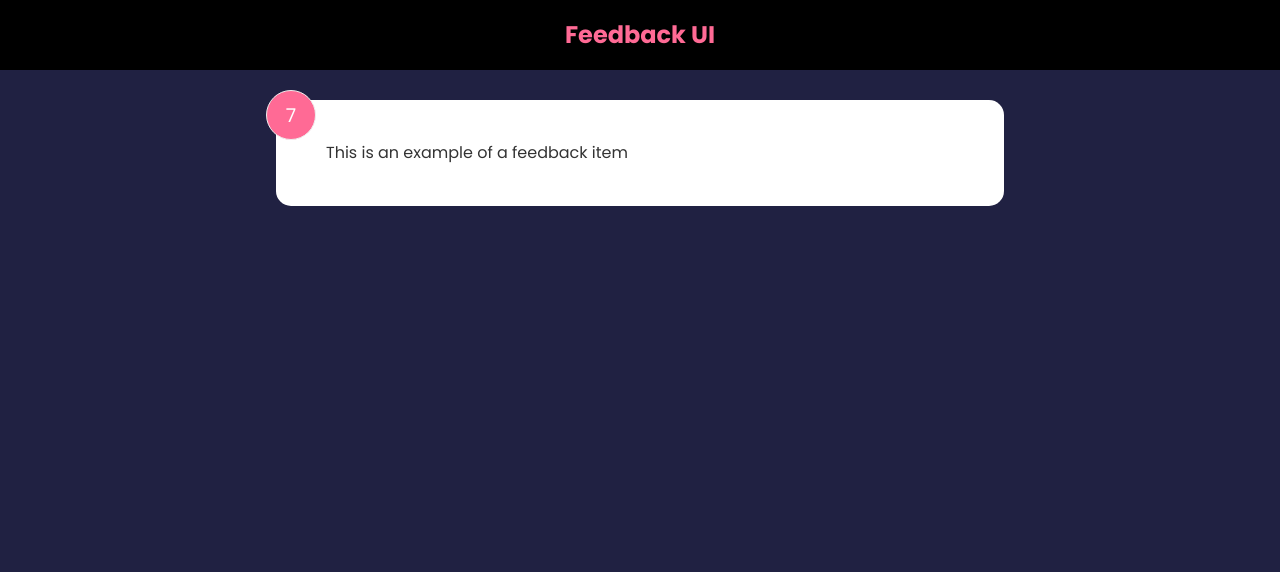
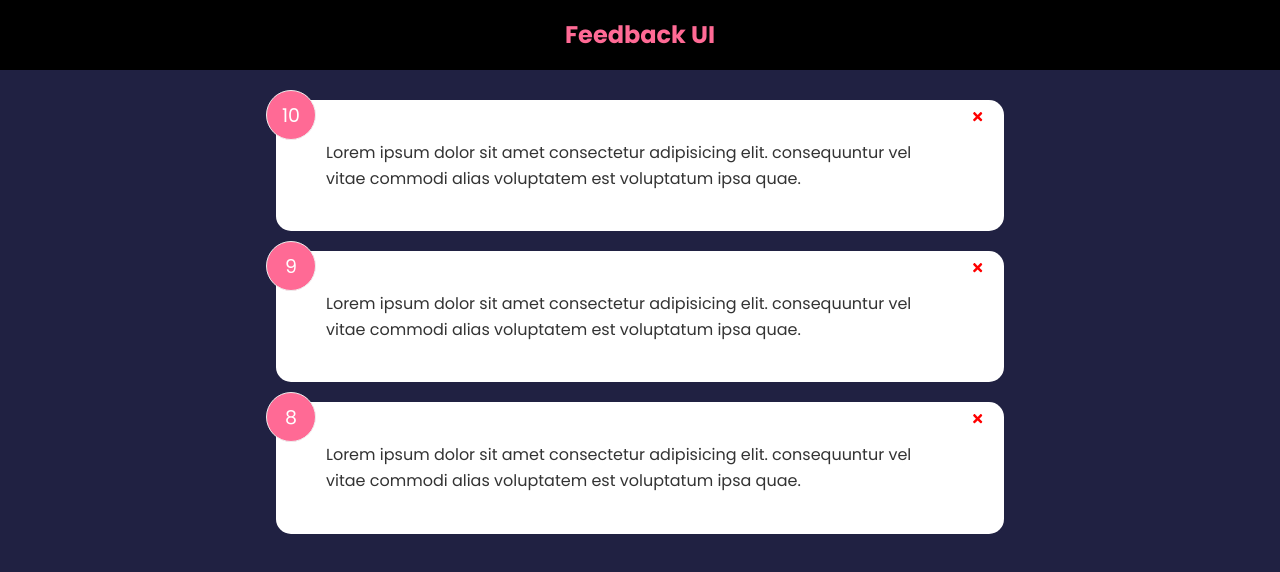
Before and after one commit to bllsglm/FeedBack-App, a React (Vite) app: page / in a window 1280 px wide. Shown: the top 572 px of the page. Built offline with nearby package versions, Linux system fonts and the light colour scheme; the HTML template or start-up script is replaced by a standard one.

Commit message:
Add feedbackItem

```diff
--- a/package.json
+++ b/package.json
@@ -11,7 +11,8 @@
   },
   "dependencies": {
     "react": "^18.2.0",
-    "react-dom": "^18.2.0"
+    "react-dom": "^18.2.0",
+    "react-icons": "^5.0.1"
   },
   "devDependencies": {
     "@types/react": "^18.2.43",
--- a/src/App.tsx
+++ b/src/App.tsx
@@ -1,16 +1,24 @@
 
 import Header from './components/Header';
-import FeedbackItem from './components/FeedbackItem';
+import FeedbackData from './data/FeedbackData';
+import { useState } from 'react';
+import FeedbackList from './components/FeedbackList';
 
 function App() {
+  const [feedback, setFeedback] = useState(FeedbackData)
+
+  const deleteFeedback = (id:number)=> {
+    if(window.confirm('Are you sure you want to delete?')){
+      setFeedback(feedback.filter(feedback => feedback.id !== id))
+    }
+  }
 
   return (
     <>
       <Header/>
       <div className="container">
-        <FeedbackItem/>
+        <FeedbackList feedback={feedback} handleDelete={deleteFeedback}/>
       </div>
-
     </>
   )
 }
--- a/src/components/FeedbackItem.tsx
+++ b/src/components/FeedbackItem.tsx
@@ -1,18 +1,25 @@
-import { useState } from "react"
+import { FaTimes } from "react-icons/fa";
+import Card from "./shared/Card";
 
+type ItemProps = {
+  id: number;
+  rating: number;
+  text: string;
+  handleDelete: (id:number) => void;
+};
 
-const FeedbackItem = () => {
-
-  const [rating, setRating] = useState(7)
-  const [text, setText] = useState('This is an example of a feedback item')
+const FeedbackItem = ({id, rating, text, handleDelete}: ItemProps) => {
 
   return (
-    <div className="card">
+    <Card>
       <div className="num-display">{rating}</div>
+      <button className="close" onClick={()=>handleDelete(id)}>
+        <FaTimes color="red"/>
+      </button>
       <div className="text-display">
         {text}
       </div>
-    </div>
+    </Card>
   )
 }
 
--- /dev/null
+++ b/src/components/FeedbackList.tsx
@@ -0,0 +1,33 @@
+import FeedbackItem from './FeedbackItem';
+
+type ItemProps = {
+  id: number;
+  rating: number;
+  text: string;
+};
+
+type FeedbackListProps = {
+  feedback : ItemProps[];
+  handleDelete :(id:number)=>void
+}
+
+const FeedbackList = ({feedback, handleDelete}: FeedbackListProps) => {
+  if(!feedback || feedback.length === 0){
+    return <p>No Feedback Yet</p>
+  }
+
+
+  return (
+    <div className="feedback-list">
+     {feedback.map((item)=>(
+      <FeedbackItem
+        key={item.id}
+        {...item}
+        handleDelete={handleDelete}
+      />
+     ))}
+    </div>
+  )
+}
+
+export default FeedbackList
--- a/src/components/Header.tsx
+++ b/src/components/Header.tsx
@@ -1,7 +1,7 @@
 type HeaderProps = {
-  text: string,
-  bgColor : string,
-  textColor : string
+  text?: string,
+  bgColor? : string,
+  textColor? : string
 }
 
 const Header = ({text = 'Feedback UI', bgColor='rgba(0,0,0,4)', textColor= '#ff6a95'}: HeaderProps) => {
--- /dev/null
+++ b/src/components/shared/Card.tsx
@@ -0,0 +1,16 @@
+import { ReactNode } from "react"
+
+type CardProps = {
+  children: ReactNode,
+  reverse?: boolean
+}
+
+const Card = ({children, reverse}: CardProps) => {
+  return (
+    <div className={`card ${reverse && 'reverse'}`}>
+      {children}
+    </div>
+  )
+}
+
+export default Card
--- /dev/null
+++ b/src/data/FeedbackData.tsx
@@ -0,0 +1,19 @@
+const FeedbackData = [
+  {
+    id: 1,
+    rating: 10,
+    text: 'Lorem ipsum dolor sit amet consectetur adipisicing elit. consequuntur vel vitae commodi alias voluptatem est voluptatum ipsa quae.',
+  },
+  {
+    id: 2,
+    rating: 9,
+    text: 'Lorem ipsum dolor sit amet consectetur adipisicing elit. consequuntur vel vitae commodi alias voluptatem est voluptatum ipsa quae.',
+  },
+  {
+    id: 3,
+    rating: 8,
+    text: 'Lorem ipsum dolor sit amet consectetur adipisicing elit. consequuntur vel vitae commodi alias voluptatem est voluptatum ipsa quae.',
+  },
+]
+
+export default FeedbackData
```
Also changed, not shown: 1 other file (tests, documents, lock files or other folders).
